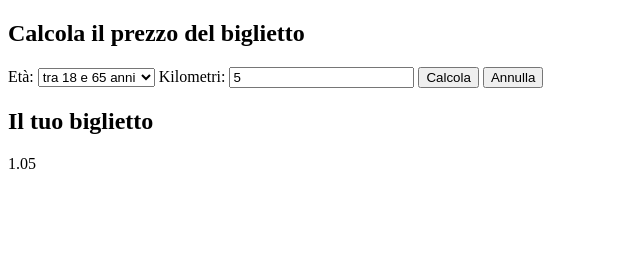
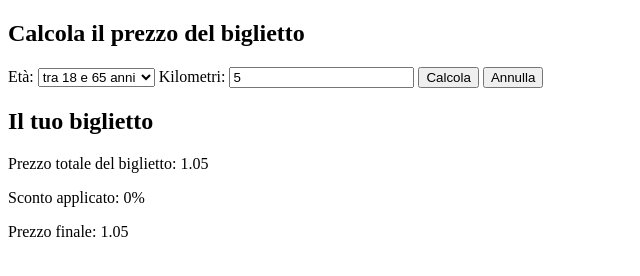
Before and after one commit to MattiaBologna/js-biglietto-treno-form, a plain HTML site: page index.html in a window 1280 px wide. Both pictures are taken after typing "5" into the empty fields and a click on the input "Calcola". Shown: the whole page, without its empty margins (0-640 px from the left). Drawn offline with Linux system fonts and the light colour scheme.

Commit message:
Add: discount percentage html display

```diff
--- a/index.html
+++ b/index.html
@@ -26,7 +26,9 @@
     </section>
 
     <h2>Il tuo biglietto</h2>
-    <p id="ticket_price"></p>
+    <p>Prezzo totale del biglietto: <span id="fullprice"></span></p>
+    <p>Sconto applicato: <span id="ticket_discount"></span></p>
+    <p>Prezzo finale: <span id="ticket_price"></span></p>
 
 
     <script src="./js/app.js"></script>
--- a/js/app.js
+++ b/js/app.js
@@ -48,4 +48,19 @@ submitElement.addEventListener('click', function() {
     const finalPriceDisplay = document.getElementById('ticket_price') //Element | null
     finalPriceDisplay.innerHTML = finalPrice
 
+    // Stampare il fullprice
+    const fullPriceDisplay = document.getElementById('fullprice'); //Element | null
+    fullPriceDisplay.innerHTML = price;
+
+    //Stampare lo sconto in percentuale
+    const discountPercentageDisplay = document.getElementById('ticket_discount'); // Element | null
+    if (inputAgeElement.value === 'minor') {
+        discountPercentageDisplay.innerHTML = '20%'
+    } else if (inputAgeElement.value === 'senior') {
+        discountPercentageDisplay.innerHTML = '40%'
+    } else {
+        discountPercentageDisplay.innerHTML = '0%'
+    }
+
+
 })
```
